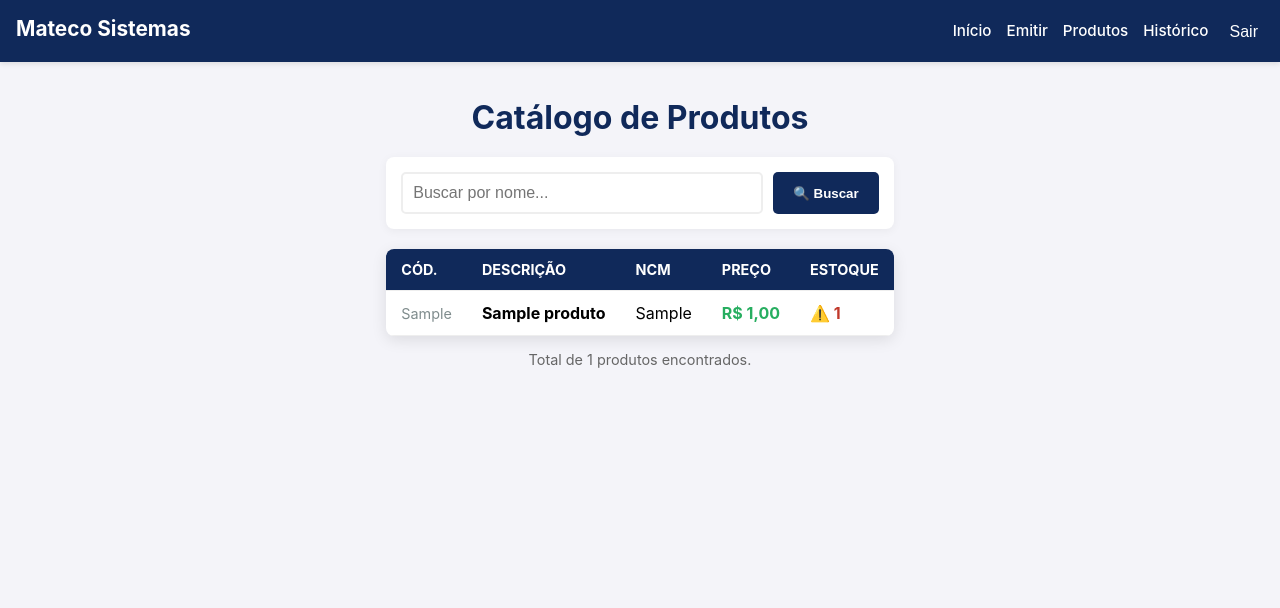
After one commit to davissontiago/Mateco, a Django app: page /produtos/ in a window 1280 px wide. The commit adds this page. Shown: the top 608 px of the page. Run offline with Django 5.2, Linux system fonts and the light colour scheme; a user stored in the database is signed in; tables that the repository leaves empty hold one stand-in row (values such as "Sample post").

Commit message:
Produtos listagem adicionado

```diff
--- a/estoque/views.py
+++ b/estoque/views.py
@@ -1,3 +1,29 @@
 from django.shortcuts import render
+from django.contrib.auth.decorators import login_required
+from .models import Produto
 
-# Create your views here.
+@login_required
+def listar_produtos(request):
+    # 1. Segurança: Pega a empresa do usuário
+    try:
+        empresa = request.user.perfil.empresa
+    except:
+        return render(request, 'produtos.html', {'error': 'Usuário sem empresa vinculada.'})
+
+    # 2. Captura termo de busca (se houver)
+    termo = request.GET.get('q', '')
+
+    # 3. Filtra produtos APENAS desta empresa
+    if termo:
+        produtos = Produto.objects.filter(
+            empresa=empresa,
+            nome__icontains=termo
+        ).order_by('nome')
+    else:
+        produtos = Produto.objects.filter(empresa=empresa).order_by('nome')
+
+    # 4. Renderiza
+    return render(request, 'produtos.html', {
+        'produtos': produtos,
+        'termo_busca': termo
+    })
--- a/setup/urls.py
+++ b/setup/urls.py
@@ -1,5 +1,6 @@
 from django.contrib import admin
 from django.urls import path, include
+from estoque.views import listar_produtos
 from core.views import (
     home,
     emitir,
@@ -39,6 +40,9 @@ urlpatterns = [
     # Histórico e listagem de notas fiscais
     path('notas/', listar_notas, name='listar_notas'),
 
+    # Estoque (Nova Rota)
+    path('produtos/', listar_produtos, name='listar_produtos'),
+
     # ==================================================
     # 3. ENDPOINTS DE API E PROCESSAMENTO
     # ==================================================
--- a/templates/base.html
+++ b/templates/base.html
@@ -21,6 +21,7 @@
 
             {% if user.is_authenticated %}
                 <a href="{% url 'emitir' %}">Emitir</a>
+                <a href="{% url 'listar_produtos' %}">Produtos</a>
                 <a href="{% url 'listar_notas' %}">Histórico</a>
 
                 <form action="{% url 'logout' %}" method="post" style="display:inline;">
--- /dev/null
+++ b/templates/produtos.html
@@ -0,0 +1,109 @@
+{% extends 'base.html' %}
+
+{% block title %}Catálogo de Produtos{% endblock %}
+
+{% block head %}
+<style>
+    .container-produtos { max-width: 900px; margin: 0 auto; }
+
+    /* Barra de Busca */
+    .search-box {
+        display: flex;
+        gap: 10px;
+        margin-bottom: 20px;
+        background: white;
+        padding: 15px;
+        border-radius: 8px;
+        box-shadow: 0 2px 10px rgba(0,0,0,0.05);
+    }
+    .search-input {
+        flex: 1;
+        padding: 10px;
+        border: 2px solid #eee;
+        border-radius: 5px;
+        font-size: 1rem;
+    }
+    .btn-buscar {
+        background-color: #10295a;
+        color: white;
+        border: none;
+        padding: 0 20px;
+        border-radius: 5px;
+        cursor: pointer;
+        font-weight: bold;
+    }
+
+    /* Tabela */
+    table {
+        width: 100%;
+        border-collapse: collapse;
+        background: white;
+        border-radius: 8px;
+        overflow: hidden;
+        box-shadow: 0 4px 15px rgba(0,0,0,0.1);
+    }
+    th, td { padding: 12px 15px; text-align: left; border-bottom: 1px solid #eee; }
+    th { background-color: #10295a; color: white; font-size: 0.9em; text-transform: uppercase; }
+    tr:hover { background-color: #f8f9fa; }
+
+    /* Destaques */
+    .preco { color: #27ae60; font-weight: bold; }
+    .estoque-baixo { color: #c0392b; font-weight: bold; }
+    .estoque-ok { color: #2980b9; }
+</style>
+{% endblock %}
+
+{% block content %}
+<div class="container-produtos">
+    <h1 style="color: #10295a; text-align: center; margin-bottom: 20px;">Catálogo de Produtos</h1>
+
+    <form method="get" class="search-box">
+        <input type="text" name="q" class="search-input" placeholder="Buscar por nome..." value="{{ termo_busca }}">
+        <button type="submit" class="btn-buscar">🔍 Buscar</button>
+        {% if termo_busca %}
+            <a href="{% url 'listar_produtos' %}" style="display:flex; align-items:center; color: #666; text-decoration:none; padding-left:10px;">Limpar</a>
+        {% endif %}
+    </form>
+
+    {% if produtos %}
+        <table>
+            <thead>
+                <tr>
+                    <th>Cód.</th>
+                    <th>Descrição</th>
+                    <th>NCM</th>
+                    <th>Preço</th>
+                    <th>Estoque</th>
+                </tr>
+            </thead>
+            <tbody>
+                {% for prod in produtos %}
+                <tr>
+                    <td style="color: #7f8c8d; font-size: 0.9em;">{{ prod.codigo }}</td>
+                    <td><strong>{{ prod.nome }}</strong></td>
+                    <td>{{ prod.ncm }}</td>
+                    <td class="preco">R$ {{ prod.preco }}</td>
+                    <td>
+                        {% if prod.estoque_atual <= 5 %}
+                            <span class="estoque-baixo">⚠️ {{ prod.estoque_atual }}</span>
+                        {% else %}
+                            <span class="estoque-ok">{{ prod.estoque_atual }}</span>
+                        {% endif %}
+                    </td>
+                </tr>
+                {% endfor %}
+            </tbody>
+        </table>
+
+        <div style="text-align: center; margin-top: 15px; color: #666; font-size: 0.9em;">
+            Total de {{ produtos.count }} produtos encontrados.
+        </div>
+
+    {% else %}
+        <div style="text-align: center; padding: 40px; color: #7f8c8d;">
+            <h3>Nenhum produto encontrado.</h3>
+            <p>Verifique o termo de busca ou importe seu estoque.</p>
+        </div>
+    {% endif %}
+</div>
+{% endblock %}
```
